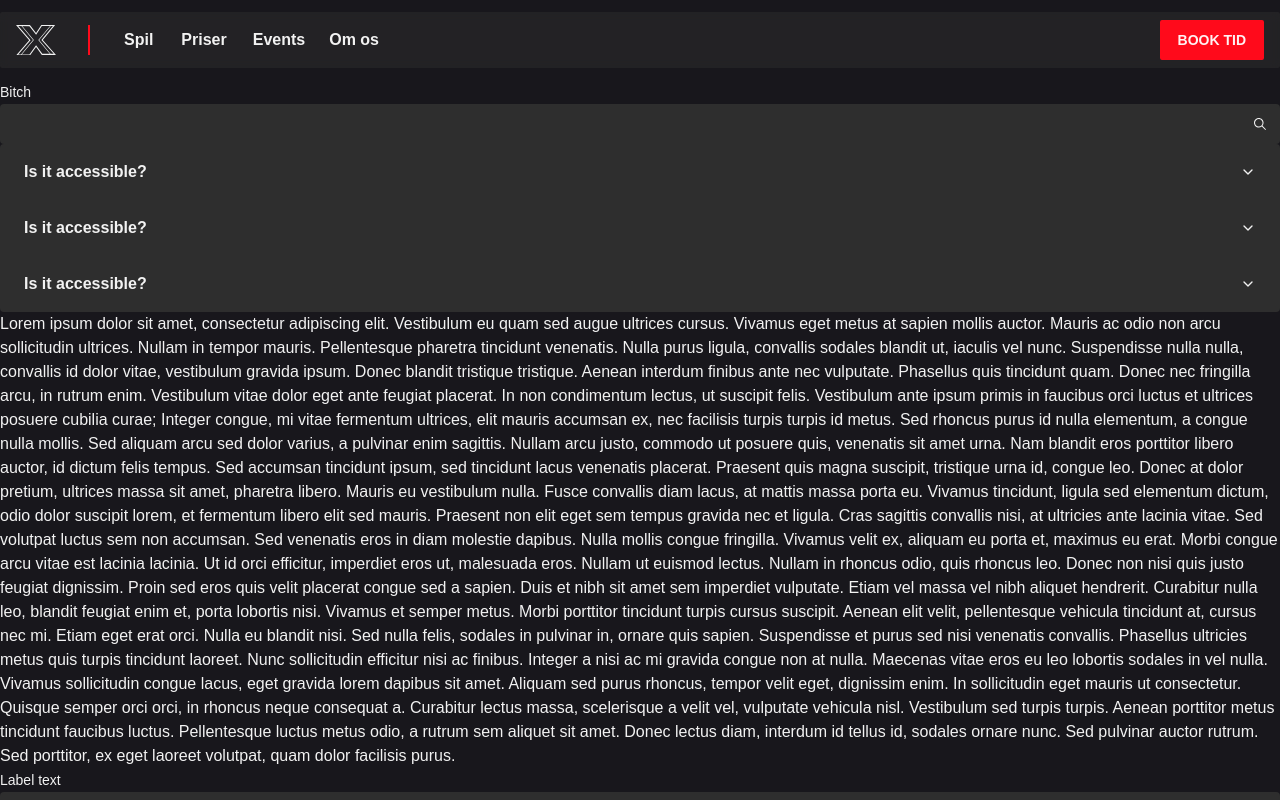
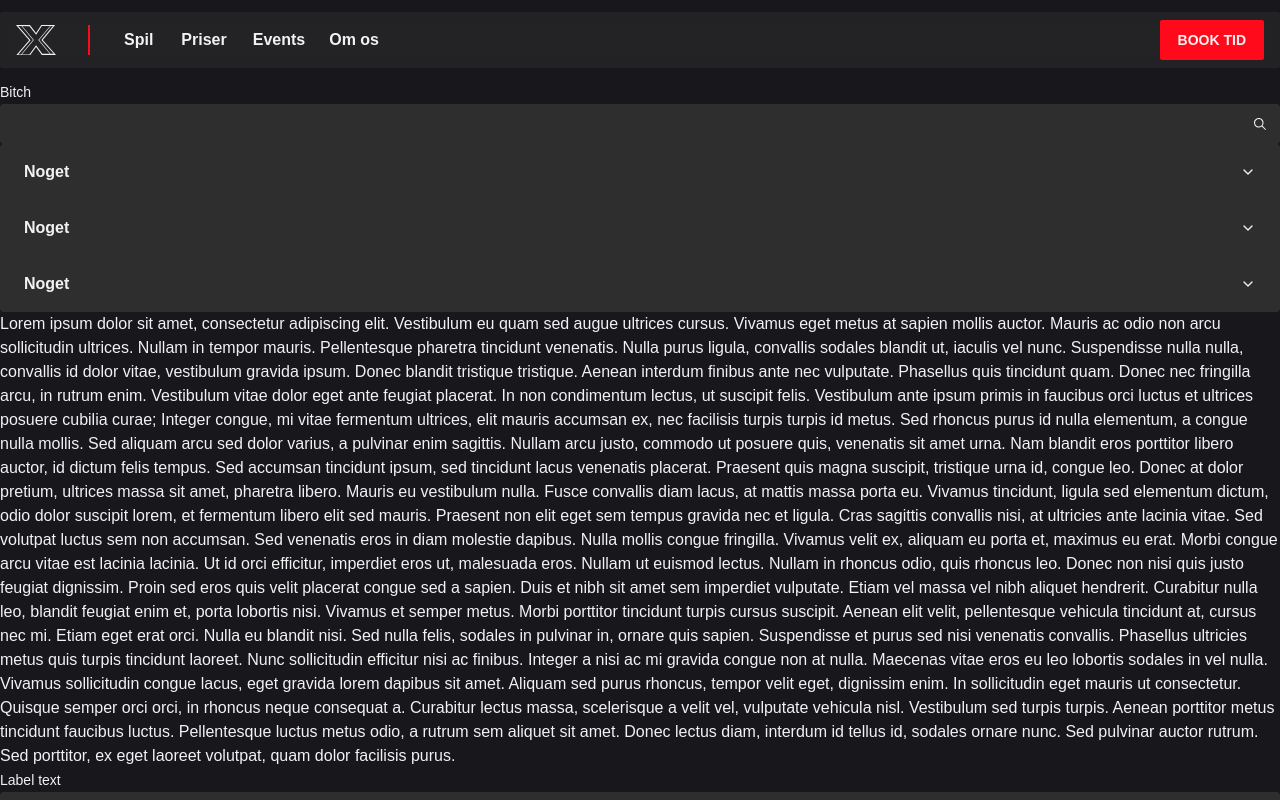
Before and after one commit to TobiasRoland123/next_level, a Next.js app: page / in a window 1280 px wide. Shown: the top 800 px of the page. Built offline with nearby package versions, Linux system fonts and the light colour scheme.

Commit message:
Created accordion object for easier dynamic insertion into pages

```diff
--- a/src/components/Accordion/Accordion.tsx
+++ b/src/components/Accordion/Accordion.tsx
@@ -1,27 +1,31 @@
 import { Accordion, AccordionContent, AccordionItem, AccordionTrigger } from "../../components/ui/accordion";
 
-export const Accordions = () => {
+interface AccordionsProps {
+  items: Array<{
+    item: {
+      itemHeader: string;
+      itemContent: string;
+    };
+  }>;
+}
+
+export const Accordions = ({ items }: AccordionsProps) => {
   return (
     <Accordion
       type="single"
       collapsible
       className="w-full border-none"
     >
-      <AccordionItem
-        className=""
-        value="item-1"
-      >
-        <AccordionTrigger>Is it accessible?</AccordionTrigger>
-        <AccordionContent className="">Yes. It adheres to the WAI-ARIA design pattern.</AccordionContent>
-      </AccordionItem>
-      <AccordionItem value="item-2">
-        <AccordionTrigger>Is it accessible?</AccordionTrigger>
-        <AccordionContent>Yes. It adheres to the WAI-ARIA design pattern.</AccordionContent>
-      </AccordionItem>
-      <AccordionItem value="item-3">
-        <AccordionTrigger>Is it accessible?</AccordionTrigger>
-        <AccordionContent>Yes. It adheres to the WAI-ARIA design pattern.</AccordionContent>
-      </AccordionItem>
+      {items.map((accordionItem, index) => (
+        <AccordionItem
+          key={`accordion-item-${index}`}
+          className=""
+          value={`item-${index + 1}`}
+        >
+          <AccordionTrigger>{accordionItem.item.itemHeader}</AccordionTrigger>
+          <AccordionContent>{accordionItem.item.itemContent}</AccordionContent>
+        </AccordionItem>
+      ))}
     </Accordion>
   );
 };
--- a/src/pages/index.tsx
+++ b/src/pages/index.tsx
@@ -6,6 +6,7 @@ import { Accordions } from "../components/Accordion/Accordion";
 import { Input } from "@/components/Inputfields/Inputfield";
 
 import { Footer } from "@/modules/Footer/Footer";
+import { Item } from "@radix-ui/react-dropdown-menu";
 
 export default function Home() {
   return (
@@ -25,7 +26,13 @@ export default function Home() {
               ],
             },
           },
-          { page: { href: "/om-os", pageTitle: "Om os", subPages: [{ href: "/kontakt", pageTitle: "Kontakt os" }] } },
+          {
+            page: {
+              href: "/om-os",
+              pageTitle: "Om os",
+              subPages: [{ href: "/kontakt", pageTitle: "Kontakt os" }],
+            },
+          },
         ]}
       />
 
@@ -33,13 +40,53 @@ export default function Home() {
         isSearch
         labelText="Bitch"
       />
-      <Accordions></Accordions>
+
+      <Accordions
+        items={[
+          { item: { itemHeader: "Noget", itemContent: "Noget mere" } },
+          { item: { itemHeader: "Noget", itemContent: "Noget mere" } },
+          { item: { itemHeader: "Noget", itemContent: "Noget mere" } },
+        ]}
+      ></Accordions>
       <div>
-        Lorem ipsum dolor sit amet, consectetur adipiscing elit. Vestibulum eu quam sed augue ultrices cursus. Vivamus eget metus at sapien mollis auctor. Mauris ac odio non arcu sollicitudin ultrices. Nullam in tempor mauris. Pellentesque pharetra tincidunt venenatis. Nulla purus ligula, convallis sodales blandit ut, iaculis vel nunc. Suspendisse nulla nulla, convallis id dolor vitae, vestibulum gravida ipsum. Donec blandit tristique tristique. Aenean interdum finibus ante nec vulputate. Phasellus quis tincidunt quam. Donec nec fringilla arcu, in rutrum enim. Vestibulum vitae dolor eget ante feugiat placerat. In non condimentum lectus, ut suscipit felis. Vestibulum ante ipsum primis in faucibus orci luctus et ultrices posuere cubilia curae; Integer congue, mi vitae fermentum ultrices,
-        elit mauris accumsan ex, nec facilisis turpis turpis id metus. Sed rhoncus purus id nulla elementum, a congue nulla mollis. Sed aliquam arcu sed dolor varius, a pulvinar enim sagittis. Nullam arcu justo, commodo ut posuere quis, venenatis sit amet urna. Nam blandit eros porttitor libero auctor, id dictum felis tempus. Sed accumsan tincidunt ipsum, sed tincidunt lacus venenatis placerat. Praesent quis magna suscipit, tristique urna id, congue leo. Donec at dolor pretium, ultrices massa sit amet, pharetra libero. Mauris eu vestibulum nulla. Fusce convallis diam lacus, at mattis massa porta eu. Vivamus tincidunt, ligula sed elementum dictum, odio dolor suscipit lorem, et fermentum libero elit sed mauris. Praesent non elit eget sem tempus gravida nec et ligula. Cras sagittis convallis
-        nisi, at ultricies ante lacinia vitae. Sed volutpat luctus sem non accumsan. Sed venenatis eros in diam molestie dapibus. Nulla mollis congue fringilla. Vivamus velit ex, aliquam eu porta et, maximus eu erat. Morbi congue arcu vitae est lacinia lacinia. Ut id orci efficitur, imperdiet eros ut, malesuada eros. Nullam ut euismod lectus. Nullam in rhoncus odio, quis rhoncus leo. Donec non nisi quis justo feugiat dignissim. Proin sed eros quis velit placerat congue sed a sapien. Duis et nibh sit amet sem imperdiet vulputate. Etiam vel massa vel nibh aliquet hendrerit. Curabitur nulla leo, blandit feugiat enim et, porta lobortis nisi. Vivamus et semper metus. Morbi porttitor tincidunt turpis cursus suscipit. Aenean elit velit, pellentesque vehicula tincidunt at, cursus nec mi. Etiam
-        eget erat orci. Nulla eu blandit nisi. Sed nulla felis, sodales in pulvinar in, ornare quis sapien. Suspendisse et purus sed nisi venenatis convallis. Phasellus ultricies metus quis turpis tincidunt laoreet. Nunc sollicitudin efficitur nisi ac finibus. Integer a nisi ac mi gravida congue non at nulla. Maecenas vitae eros eu leo lobortis sodales in vel nulla. Vivamus sollicitudin congue lacus, eget gravida lorem dapibus sit amet. Aliquam sed purus rhoncus, tempor velit eget, dignissim enim. In sollicitudin eget mauris ut consectetur. Quisque semper orci orci, in rhoncus neque consequat a. Curabitur lectus massa, scelerisque a velit vel, vulputate vehicula nisl. Vestibulum sed turpis turpis. Aenean porttitor metus tincidunt faucibus luctus. Pellentesque luctus metus odio, a rutrum
-        sem aliquet sit amet. Donec lectus diam, interdum id tellus id, sodales ornare nunc. Sed pulvinar auctor rutrum. Sed porttitor, ex eget laoreet volutpat, quam dolor facilisis purus.
+        Lorem ipsum dolor sit amet, consectetur adipiscing elit. Vestibulum eu quam sed augue
+        ultrices cursus. Vivamus eget metus at sapien mollis auctor. Mauris ac odio non arcu
+        sollicitudin ultrices. Nullam in tempor mauris. Pellentesque pharetra tincidunt venenatis.
+        Nulla purus ligula, convallis sodales blandit ut, iaculis vel nunc. Suspendisse nulla nulla,
+        convallis id dolor vitae, vestibulum gravida ipsum. Donec blandit tristique tristique.
+        Aenean interdum finibus ante nec vulputate. Phasellus quis tincidunt quam. Donec nec
+        fringilla arcu, in rutrum enim. Vestibulum vitae dolor eget ante feugiat placerat. In non
+        condimentum lectus, ut suscipit felis. Vestibulum ante ipsum primis in faucibus orci luctus
+        et ultrices posuere cubilia curae; Integer congue, mi vitae fermentum ultrices, elit mauris
+        accumsan ex, nec facilisis turpis turpis id metus. Sed rhoncus purus id nulla elementum, a
+        congue nulla mollis. Sed aliquam arcu sed dolor varius, a pulvinar enim sagittis. Nullam
+        arcu justo, commodo ut posuere quis, venenatis sit amet urna. Nam blandit eros porttitor
+        libero auctor, id dictum felis tempus. Sed accumsan tincidunt ipsum, sed tincidunt lacus
+        venenatis placerat. Praesent quis magna suscipit, tristique urna id, congue leo. Donec at
+        dolor pretium, ultrices massa sit amet, pharetra libero. Mauris eu vestibulum nulla. Fusce
+        convallis diam lacus, at mattis massa porta eu. Vivamus tincidunt, ligula sed elementum
+        dictum, odio dolor suscipit lorem, et fermentum libero elit sed mauris. Praesent non elit
+        eget sem tempus gravida nec et ligula. Cras sagittis convallis nisi, at ultricies ante
+        lacinia vitae. Sed volutpat luctus sem non accumsan. Sed venenatis eros in diam molestie
+        dapibus. Nulla mollis congue fringilla. Vivamus velit ex, aliquam eu porta et, maximus eu
+        erat. Morbi congue arcu vitae est lacinia lacinia. Ut id orci efficitur, imperdiet eros ut,
+        malesuada eros. Nullam ut euismod lectus. Nullam in rhoncus odio, quis rhoncus leo. Donec
+        non nisi quis justo feugiat dignissim. Proin sed eros quis velit placerat congue sed a
+        sapien. Duis et nibh sit amet sem imperdiet vulputate. Etiam vel massa vel nibh aliquet
+        hendrerit. Curabitur nulla leo, blandit feugiat enim et, porta lobortis nisi. Vivamus et
+        semper metus. Morbi porttitor tincidunt turpis cursus suscipit. Aenean elit velit,
+        pellentesque vehicula tincidunt at, cursus nec mi. Etiam eget erat orci. Nulla eu blandit
+        nisi. Sed nulla felis, sodales in pulvinar in, ornare quis sapien. Suspendisse et purus sed
+        nisi venenatis convallis. Phasellus ultricies metus quis turpis tincidunt laoreet. Nunc
+        sollicitudin efficitur nisi ac finibus. Integer a nisi ac mi gravida congue non at nulla.
+        Maecenas vitae eros eu leo lobortis sodales in vel nulla. Vivamus sollicitudin congue lacus,
+        eget gravida lorem dapibus sit amet. Aliquam sed purus rhoncus, tempor velit eget, dignissim
+        enim. In sollicitudin eget mauris ut consectetur. Quisque semper orci orci, in rhoncus neque
+        consequat a. Curabitur lectus massa, scelerisque a velit vel, vulputate vehicula nisl.
+        Vestibulum sed turpis turpis. Aenean porttitor metus tincidunt faucibus luctus. Pellentesque
+        luctus metus odio, a rutrum sem aliquet sit amet. Donec lectus diam, interdum id tellus id,
+        sodales ornare nunc. Sed pulvinar auctor rutrum. Sed porttitor, ex eget laoreet volutpat,
+        quam dolor facilisis purus.
       </div>
 
       <Input labelText="Label text"></Input>
```
Also changed, not shown: src/components/ui/accordion.tsx (+20 -5 lines), 1 other file (tests, documents, lock files or other folders).
